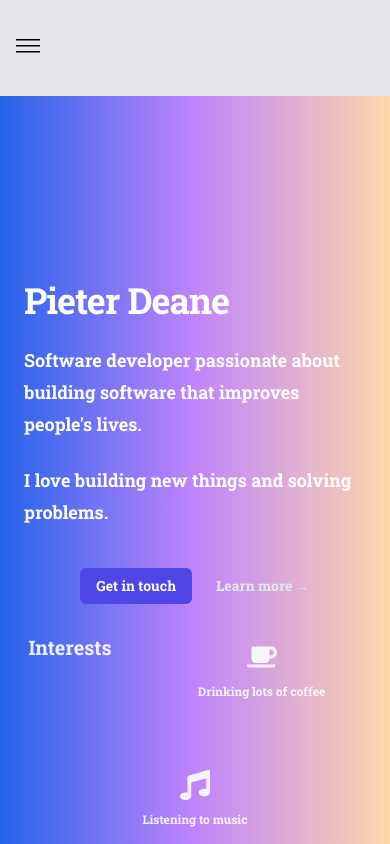
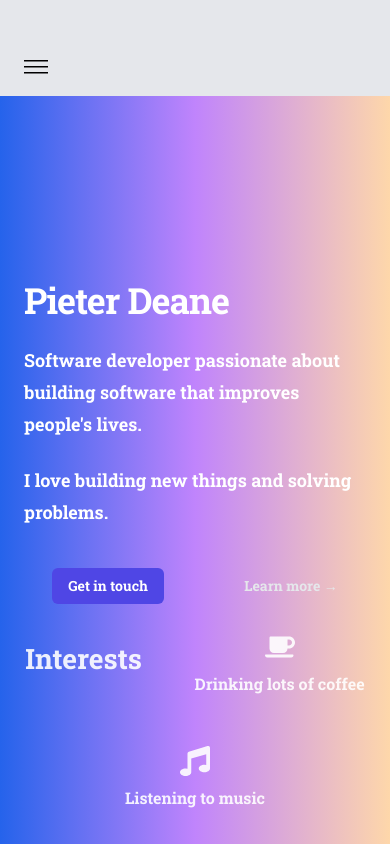
Before and after one commit to Pieter1821/MyPortfolioWebsite, a React (Vite) app: page / in a window 390 px wide. Shown: the top 844 px of the page. Built offline with nearby package versions, Linux system fonts and the light colour scheme.

Commit message:
added absolute positioning to open menu icon

```diff
--- a/src/App.css
+++ b/src/App.css
@@ -1,16 +1,27 @@
 :root {
-    --main-color: #3498db;       /* Example: a blue color */
-    --secondary-color: #c792dc; /* Example: a purple color */
-    --accent-color: #bdc3c7;    /* Example: a light gray color */
+    --main-color: #3498db;
+    --secondary-color: #c792dc;
+    --accent-color: #bdc3c7;
     --main-gradient: linear-gradient(90deg, #3498db, #9b59b6);
-  --accent-gradient: radial-gradient(circle, #bdc3c7, #3498db); /* Example radial gradient from light gray to blue */
-
-  /*Primary Color (60%): Blue (e.g., #3498db)
-Secondary Color (30%): Green (e.g., #27ae60)
-Accent Color (10%): Orange (e.g., #e67e22)
-*/
-  }
-*{
-    font-family: 'Roboto Slab', serif;
+  --accent-gradient: radial-gradient(circle, #bdc3c7, #3498db);
 
 }
+
+*{
+    font-family: 'Roboto Slab';
+    margin: auto;
+    box-sizing: border-box;
+
+
+}
+
+
+.loading {
+    display:flex;
+    justify-content: center;
+    color:lime;
+    font-size:50px;
+    margin-top: 50px;
+
+
+}
--- a/src/App.jsx
+++ b/src/App.jsx
@@ -23,7 +23,7 @@ export default function App() {
           <Suspense
             fallback={
               <div className="loading" aria-label="Loading">
-                <h1>Loading...</h1>
+                <h1 >Loading...</h1>
                 <Spinner />
               </div>
             }
--- a/src/components/Interests.jsx
+++ b/src/components/Interests.jsx
@@ -4,23 +4,26 @@ import '../styles/interests.css';
 
 const Interests = () => {
   return (
+
     <section className="interests-container">
-      <h2>Interests</h2>
-      <div className="interest-card">
+    <div className='header-container'>
+      <h1>Interests</h1>
+    </div>
+      <div className="interests-card">
         <div className="activity coffee">
           <FaCoffee aria-label="Coffee icon" />
         </div>
         <p>Drinking lots of coffee</p>
       </div>
 
-      <div className="interest-card">
+      <div className="interests-card">
         <div className="activity music">
           <FaMusic aria-label="Music icon" />
         </div>
         <p>Listening to music</p>
       </div>
 
-      <div className="interest-card">
+      <div className="interests-card">
         <div className="activity running">
           <FaRunning aria-label="Running icon" />
         </div>
--- a/src/components/Navbar.jsx
+++ b/src/components/Navbar.jsx
@@ -1,7 +1,7 @@
 import React, { useState } from 'react';
 import { Link } from 'react-router-dom';
-import { VscChromeClose } from 'react-icons/vsc'; // Import the VscChromeClose icon
-import { VscMenu } from 'react-icons/vsc'; // Import the VscMenu icon
+import { VscChromeClose } from 'react-icons/vsc';
+import { VscMenu } from 'react-icons/vsc';
 
 import '../styles/Navbar.css';
 
@@ -23,14 +23,14 @@ export default function Navbar() {
   return (
     <div className="navbar-container bg-gray-200">
       <nav className="px-2 sm:px:4 py-2 w-full">
-        <div className="max-w-screen-xl mx-auto px-4 md:px-8">
-          <div className="flex items-center justify-between h-16">
-            <div className="md:hidden">
-              <button onClick={toggleMenu} className="text-white-200 hover:text-gray-6">
+        <div className="max-w-screen-xl mx-auto px-4 md:px-8  ">
+          <div className="flex items-center justify-between h-16 ">
+            <div className="md:hidd" >
+              <button onClick={toggleMenu} className="text-white-200 hover:text-gray-6  ">
                 {isOpen ? (
-                  <VscChromeClose className="h-6 w-6" /> // Use close icon when menu is open
+                  <VscChromeClose className=" absolute left-6 h-6 w-6 " />
                 ) : (
-                  <VscMenu className="h-6 w-6" /> // Use menu icon when menu is closed
+                  <VscMenu className="h-6 w-6 absolute left-6 " />
                 )}
               </button>
             </div>
@@ -48,7 +48,7 @@ export default function Navbar() {
             </div>
           </div>
           {isOpen && (
-            <div className="mt-2 flex justify-center">
+            <div className="mt-2 flex justify-center first-letter" >
               <ul className="flex flex-col space-y-2">
                 {links.map((link, index) => (
                   <Link
--- a/src/styles/Interests.css
+++ b/src/styles/Interests.css
@@ -5,6 +5,10 @@
     flex-wrap: wrap;
     margin-top: -100px;
     opacity: 0.9;
+  }
+
+  .header-container{
+    display: block;
   }
 
   .interest-card {
--- a/src/styles/Navbar.css
+++ b/src/styles/Navbar.css
@@ -1,6 +1,7 @@
 .navbar-container  {
     display: flex;
     justify-content: space-around;
+
 
   }
 
```
